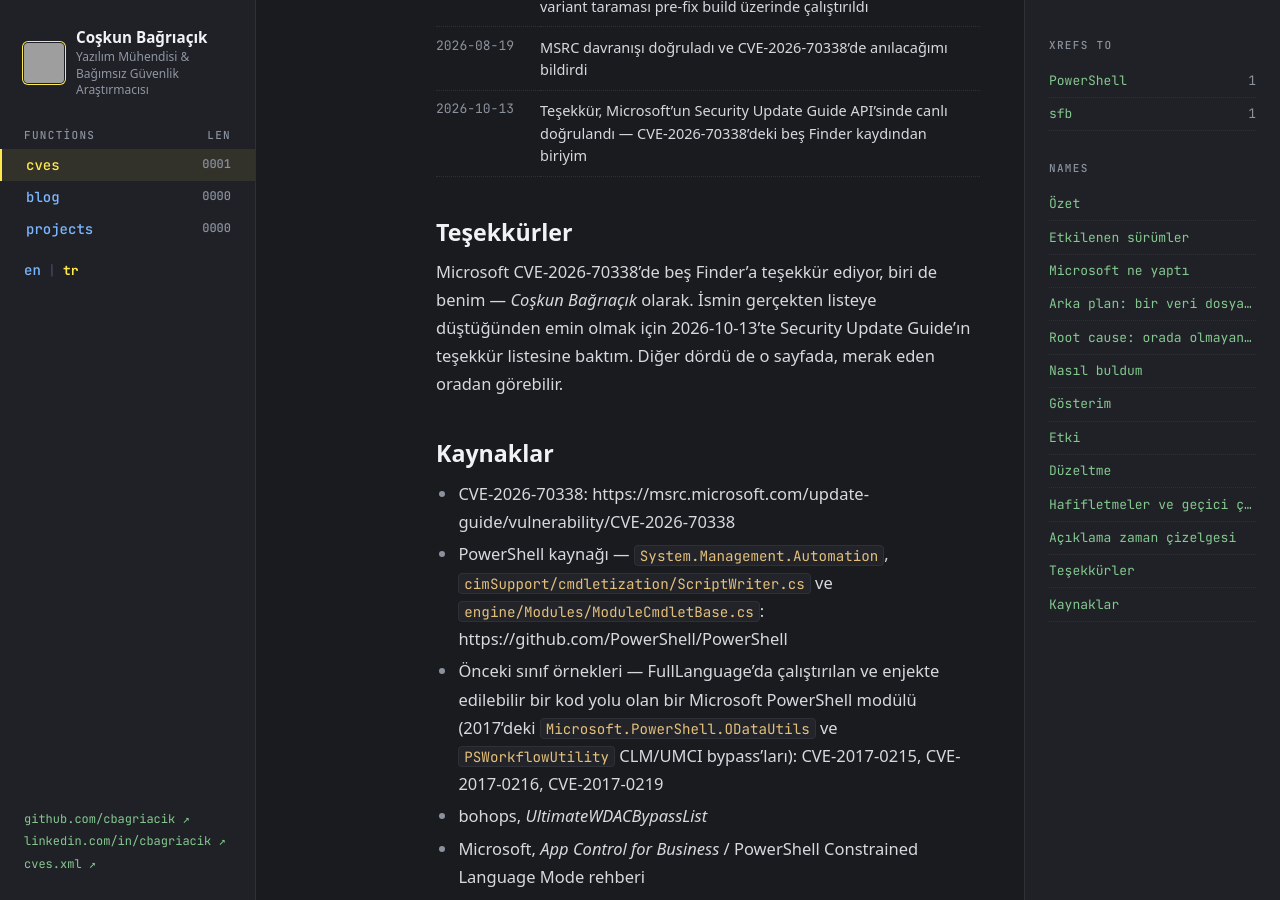
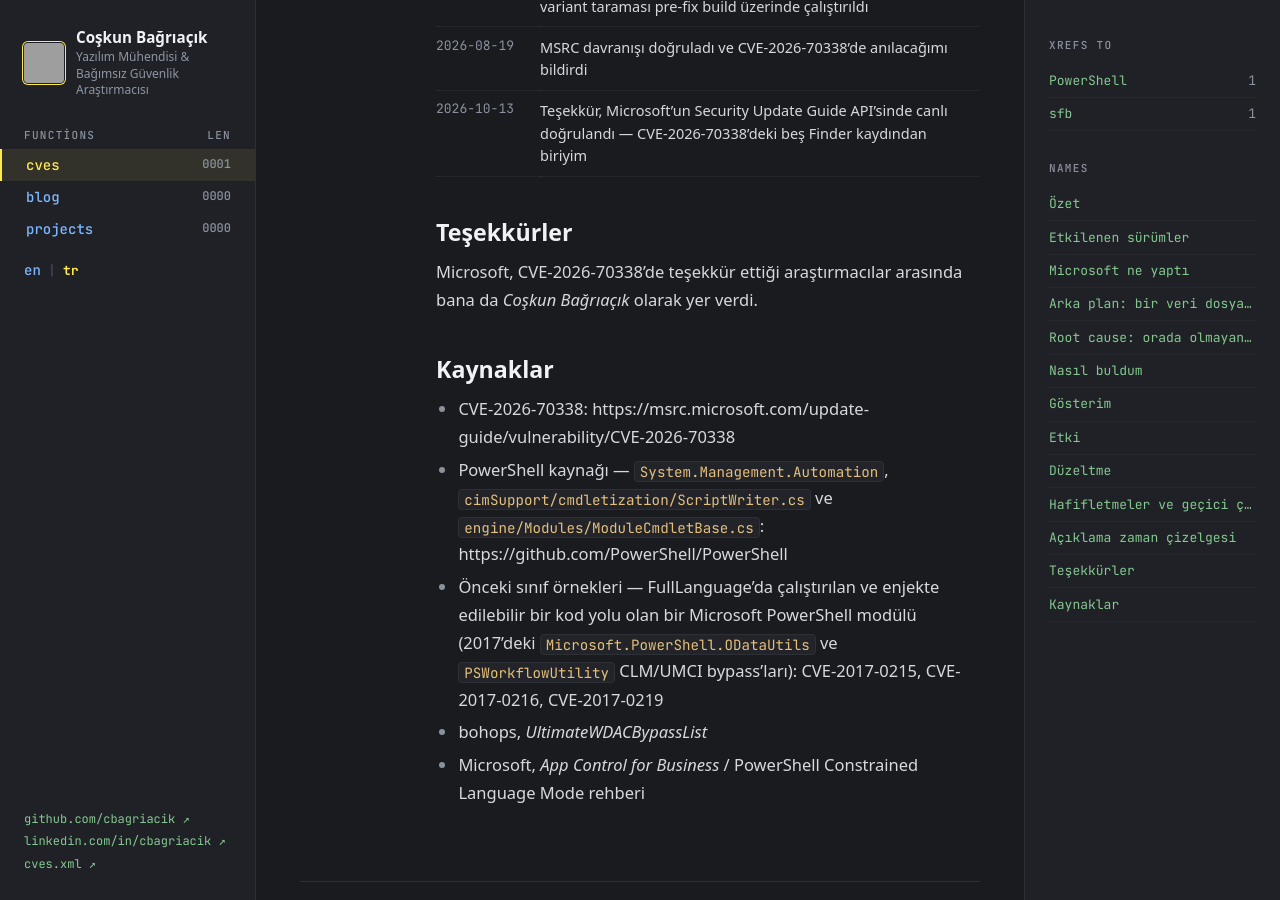
Before and after one commit to cbagriacik/cbagriacik.github.io, a Jekyll site: the page built from _cves/tr/CVE-2026-70338.md, in a window 1280 px wide and 900 px high, scrolled down 8395 px. Built offline with Jekyll 4.4.1, drawn with Linux system fonts in a browser that asks for light colours; some web fonts are replaced; grey boxes are pictures that could not be loaded.

```diff
--- a/_cves/tr/CVE-2026-70338.md
+++ b/_cves/tr/CVE-2026-70338.md
@@ -160,7 +160,7 @@ Tüm sürümün diff'ini almadım. Raporun atıf yaptığı belirli dosyaların
 
 ## Teşekkürler
 
-Microsoft CVE-2026-70338'de beş Finder'a teşekkür ediyor, biri de benim — *Coşkun Bağrıaçık* olarak. İsmin gerçekten listeye düştüğünden emin olmak için 2026-10-13'te Security Update Guide'ın teşekkür listesine baktım. Diğer dördü de o sayfada, merak eden oradan görebilir.
+Microsoft, CVE-2026-70338'de teşekkür ettiği araştırmacılar arasında bana da *Coşkun Bağrıaçık* olarak yer verdi.
 
 ## Kaynaklar
 
```
Also changed, not shown: _cves/CVE-2026-70338.md (+1 -1 lines).
